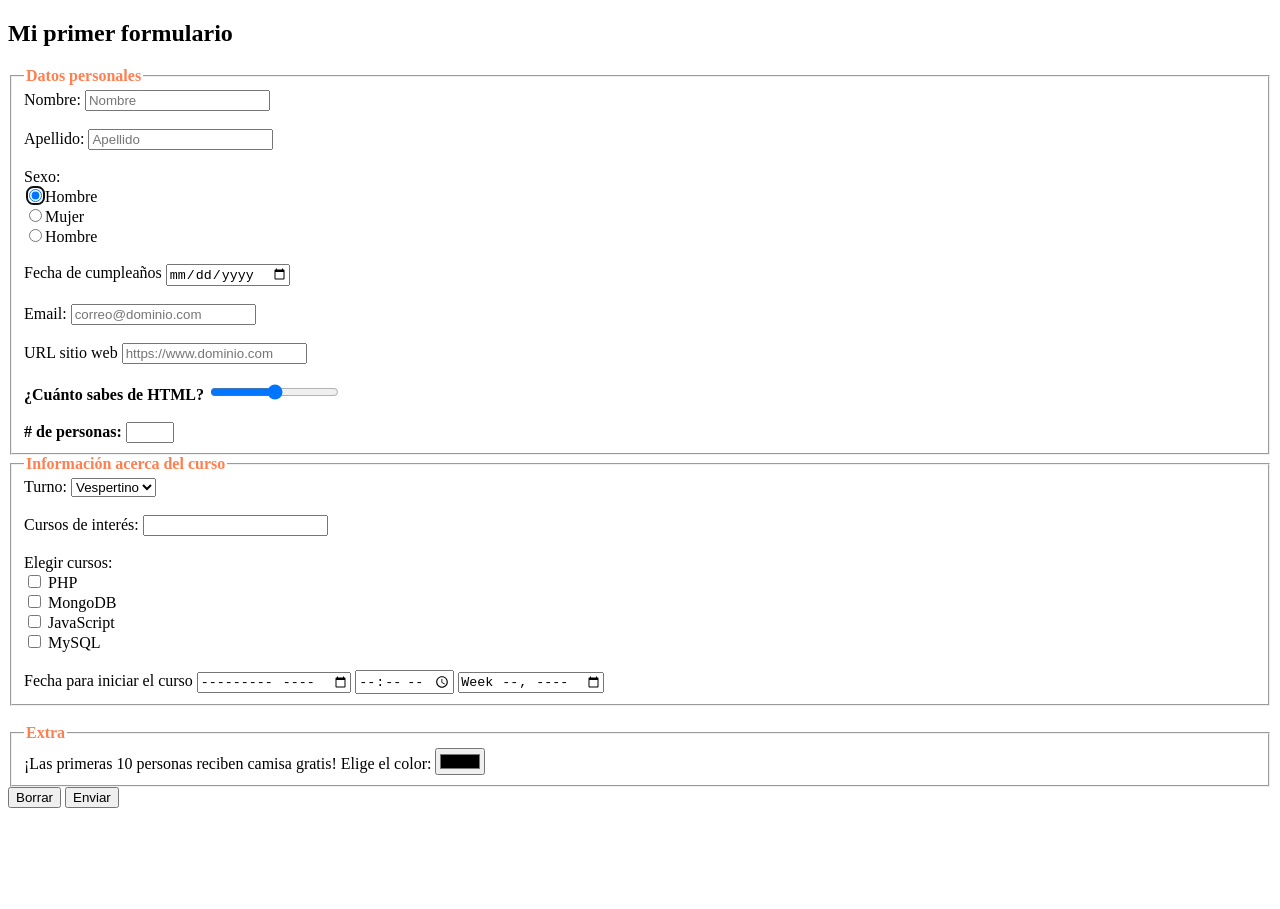
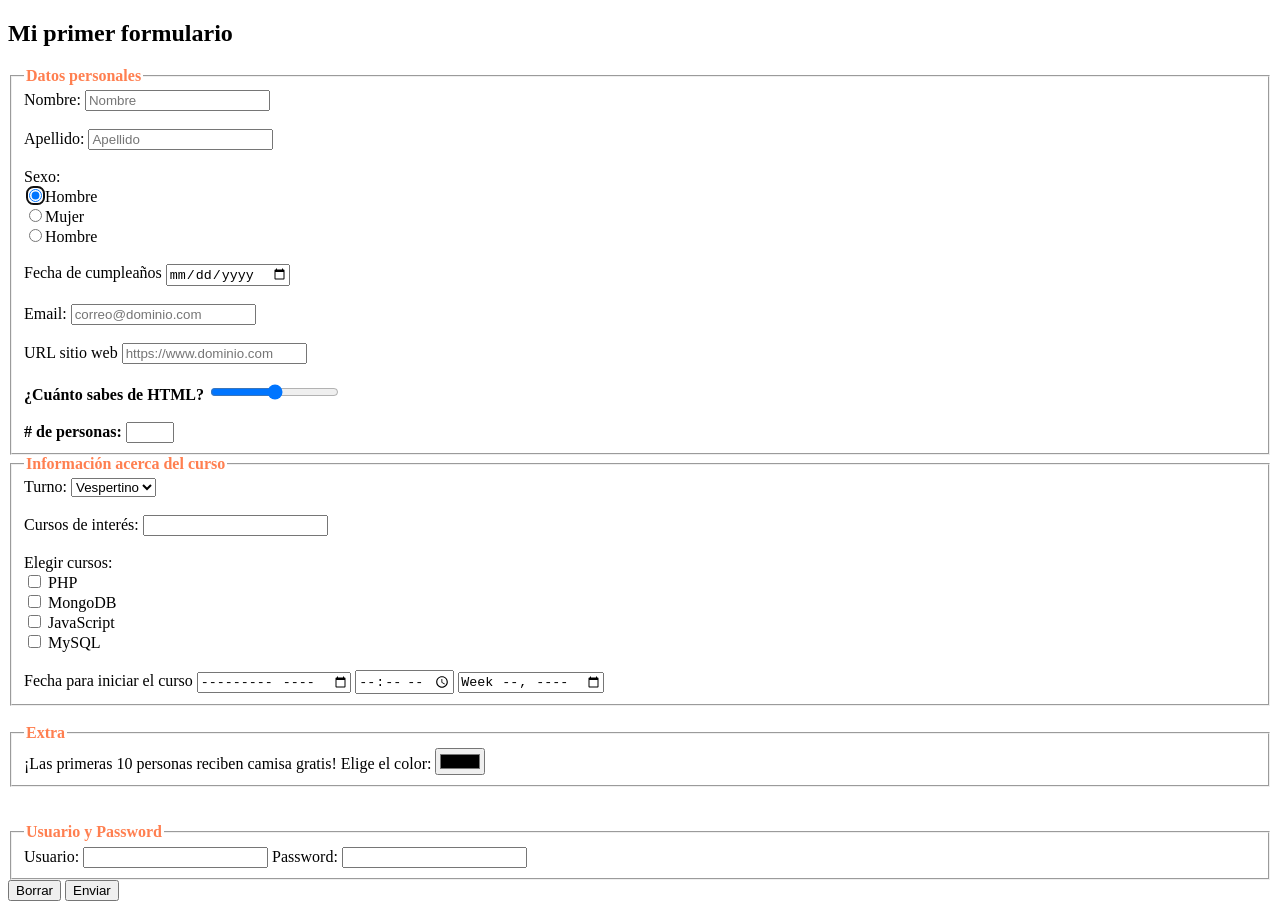
Before and after one commit to JesusDiaz08/Desarrollo-Web, a plain HTML site: page html/index_form.html in a window 1280 px wide. Before the commit the page ends 816 px from the top, so only its background shows below. Drawn offline with Linux system fonts and the light colour scheme.

Commit message:
Input: password

```diff
--- a/html/index_form.html
+++ b/html/index_form.html
@@ -53,7 +53,9 @@
 
             <br><br>
             <label for="cantidad-num"><strong># de personas: </strong></label>
-            <input type="number" name="personas" id="cantidad-num" min="1" max="5">
+                <input type="number" name="personas" id="cantidad-num" min="1" max="5">
+
+
         </fieldset>
 
         <fieldset>
@@ -102,6 +104,15 @@
 
         </fieldset>
 
+        <br><br>
+
+        <fieldset>
+            <legend><strong style="color:coral">Usuario y Password</strong></legend>
+            <label for="user">Usuario: </label>
+                <input type="text" name="usuario" id="user">
+            <label for="pssw">Password: </label>
+                <input type="password" name="pssword" id="pssw">
+        </fieldset>
         <button type="reset">Borrar</button>
         <!-- <button type="submit">Enviar</button> -->
         <input type="submit" value="Enviar">
```
